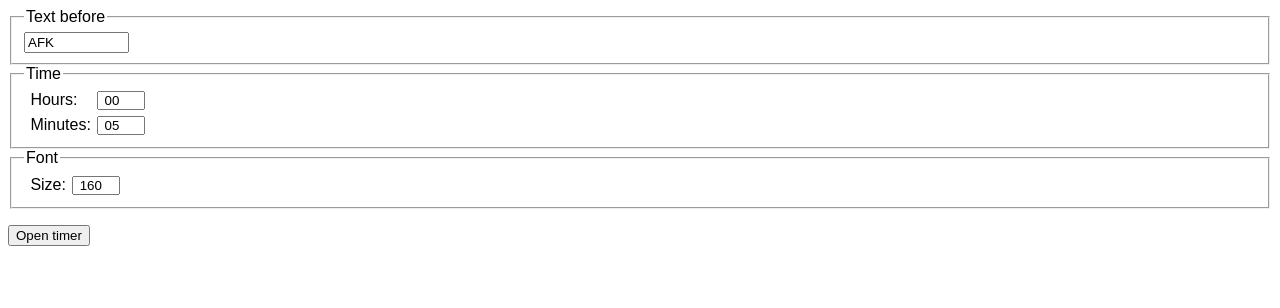
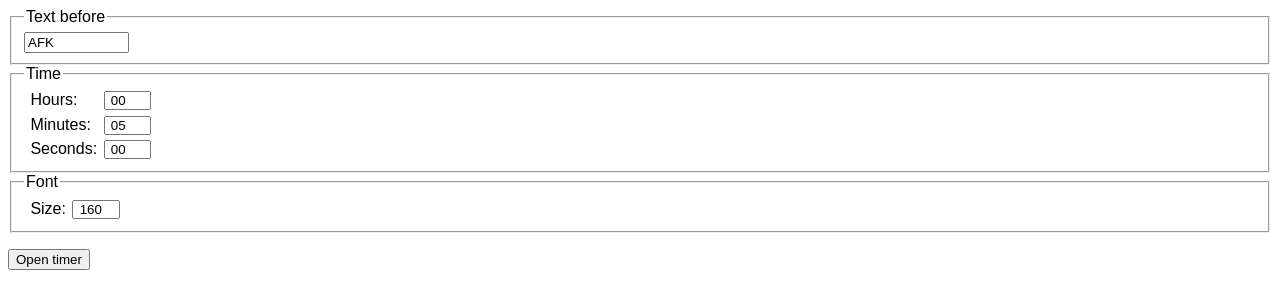
Before and after one commit to AlexWayfer/stream_timer_old, a Vue app: page /#/ in a window 1280 px wide. Shown: the top 308 px of the page. Built offline with nearby package versions, Linux system fonts and the light colour scheme.

Commit message:
Add configuration of the seconds

```diff
--- a/src/components/ConfigurationForm.vue
+++ b/src/components/ConfigurationForm.vue
@@ -17,6 +17,11 @@
 			<label>
 				<span>Minutes:</span>
 				<input size="2" v-model="minutes" @input="inputHandler" required />
+			</label>
+
+			<label>
+				<span>Seconds:</span>
+				<input size="2" v-model="seconds" @input="inputHandler" required />
 			</label>
 		</fieldset>
 
```
